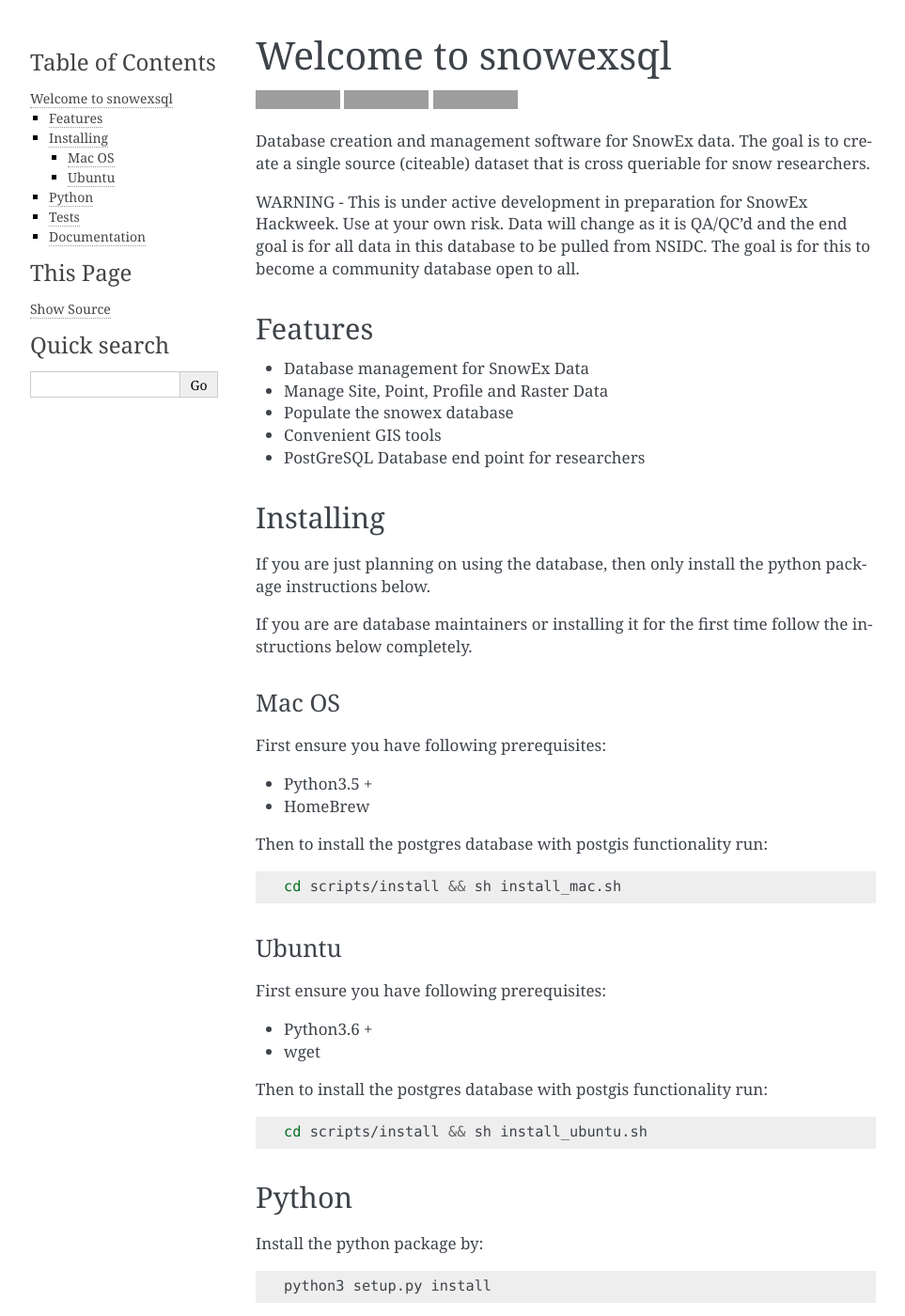
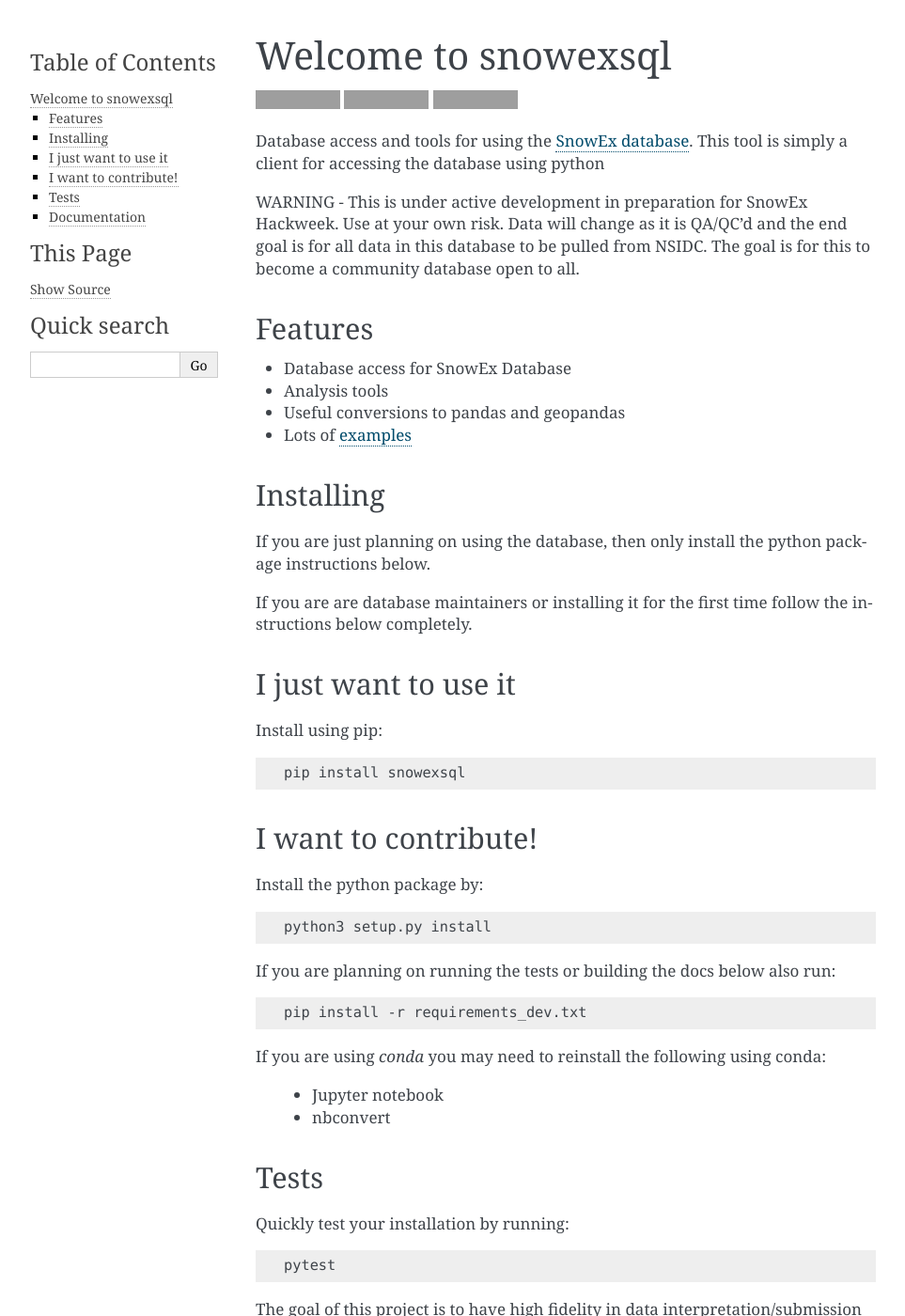
Before and after one commit to SnowEx/snowexsql, a Sphinx documentation site: the page built from docs/readme.rst, in a window 1280 px wide and 1400 px high. Shown: the whole window at 94% size, without its empty margins (148-1111 px from the left). Built offline with Sphinx 7.4.7, drawn with Linux system fonts in a browser that asks for light colours; pages that are not in the unit, such as notebooks, are missing from menus; some of the changed text lies outside the part shown; grey boxes are pictures that could not be loaded.

Commit message:
Updating docs

```diff
--- a/README.rst
+++ b/README.rst
@@ -13,20 +13,22 @@
 .. image:: https://img.shields.io/endpoint?url=https://gist.githubusercontent.com/micahjohnson150/2034019acc40a963bd02d2fcbb31c5a9/raw/snowexsql__heads_master.json
     :alt: Code Coverage
 
-Database creation and management software for SnowEx data. The goal is to
-create a single source (citeable) dataset that is cross queriable for snow
-researchers.
+Database access and tools for using the `SnowEx database`_. This tool is
+simply a client for accessing the database using python
+
+.. _SnowEx database: https://www.github.com/SnowEx/snowex_db
 
 WARNING - This is under active development in preparation for SnowEx Hackweek.  Use at your own risk.  Data will change as it is QA/QC'd and the end goal is for all data in this database to be pulled from NSIDC.  The goal is for this to become a community database open to all.
 
 Features
 --------
 
-* Database management for SnowEx Data
-* Manage Site, Point, Profile and Raster Data
-* Populate the snowex database
-* Convenient GIS tools
-* PostGreSQL Database end point for researchers
+* Database access for SnowEx Database
+* Analysis tools
+* Useful conversions to pandas and geopandas
+* Lots of examples_
+
+.. _examples: https://snowexsql.readthedocs.io/en/latest/examples.html
 
 
 Installing
@@ -37,38 +39,16 @@
 If you are are database maintainers or installing it for the first time
 follow the instructions below completely.
 
-Mac OS
-~~~~~~
+I just want to use it
+---------------------
+Install using pip:
 
-First ensure you have following prerequisites:
+.. code-block::
 
-* Python3.5 +
-* HomeBrew
+    pip install snowexsql
 
-Then to install the postgres database with postgis functionality run:
-
-.. code-block:: bash
-
-  cd scripts/install && sh install_mac.sh
-
-
-Ubuntu
-~~~~~~
-
-First ensure you have following prerequisites:
-
-* Python3.6 +
-* wget
-
-Then to install the postgres database with postgis functionality run:
-
-
-.. code-block:: bash
-
-  cd scripts/install && sh install_ubuntu.sh
-
-Python
-------
+I want to contribute!
+---------------------
 Install the python package by:
 
 .. code-block:: bash
@@ -95,11 +75,6 @@
 
   pytest
 
-This will run a series of tests that create a small database and confirm
-that samples of the data sets references in `./scripts/upload` folder can be
-uploaded seamlessly. These tests can serve as a nice way to see how to
-interact with the database but also serve to confirm our reproduciblity.
-
 The goal of this project is to have high fidelity in data
 interpretation/submission to the database. To see the current
 test coverage run:
@@ -122,13 +97,11 @@
 * API to the python package snowexsql
 * Links to other resources
 * Notes about the data uploaded
-* Info on populating the database
 * And more!
 
 To see the documentation in your browser:
 
-**Warning**: To see the examples/gallery you will need to populate the
-database before running this command. Otherwise they will be left with the
+**Warning**: To see the examples/gallery, the snowex db needs to be up. Otherwise they will be left with the
 last image submitted to GitHub.
 
 .. code-block:: bash
```
Also changed, not shown: docs/authors.rst (+6 -3 lines), docs/history.rst (+15 -0 lines).
